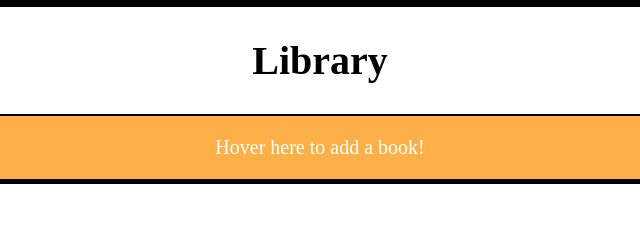
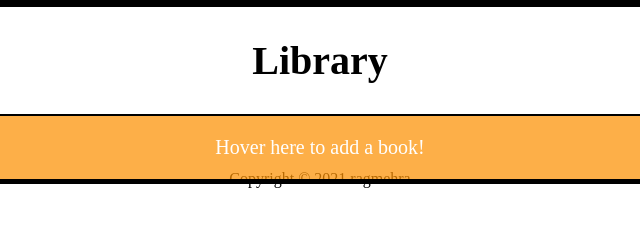
Before and after one commit to ragmehra/library, a plain HTML site: page index.html in a window 1280 px wide. Shown: the full height of the page, 320-960 px from the left. Drawn offline with Linux system fonts and the light colour scheme.

Commit message:
Add copyright footer

```diff
--- a/index.html
+++ b/index.html
@@ -44,6 +44,9 @@
         </header>
         <div id="library">
         </div>
+        <footer>
+            Copyright © 2021 ragmehra
+        </footer>
     </main>
 
 </body>
```
